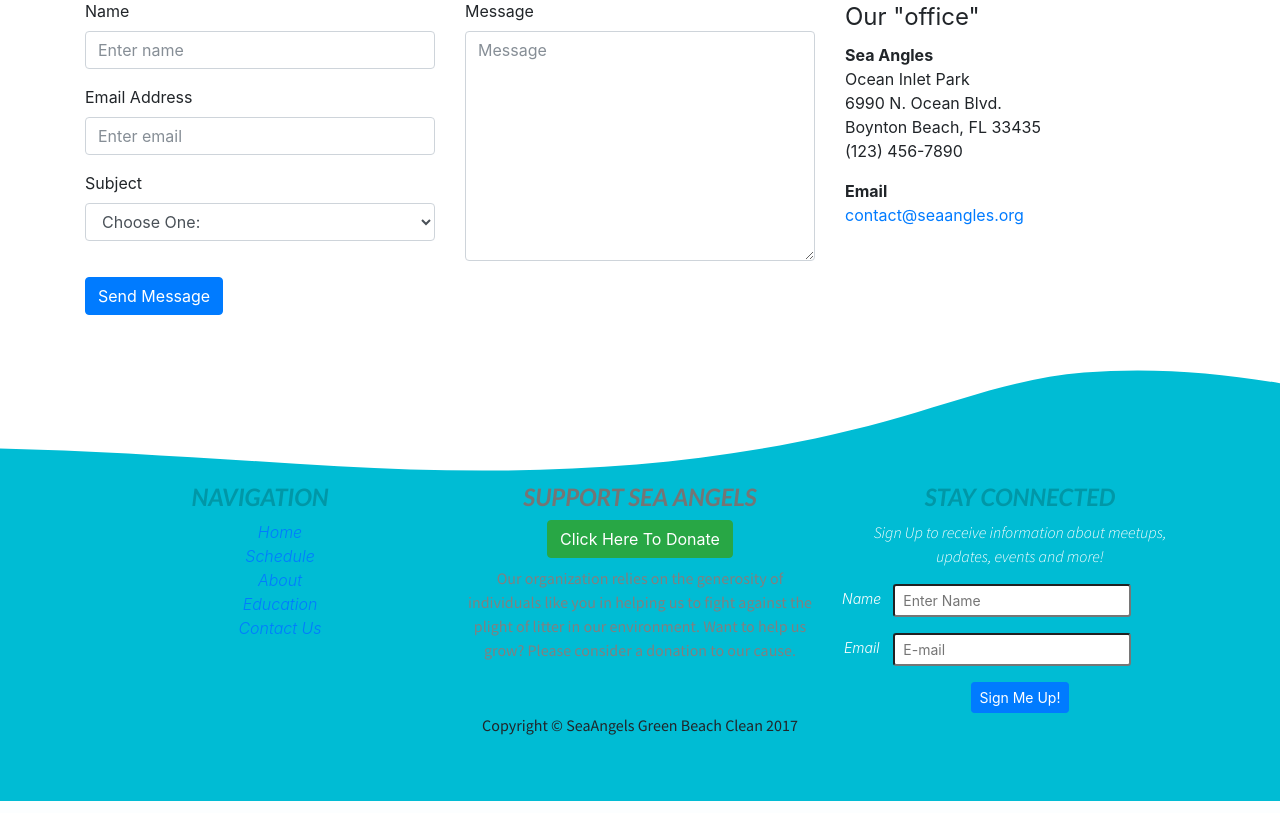
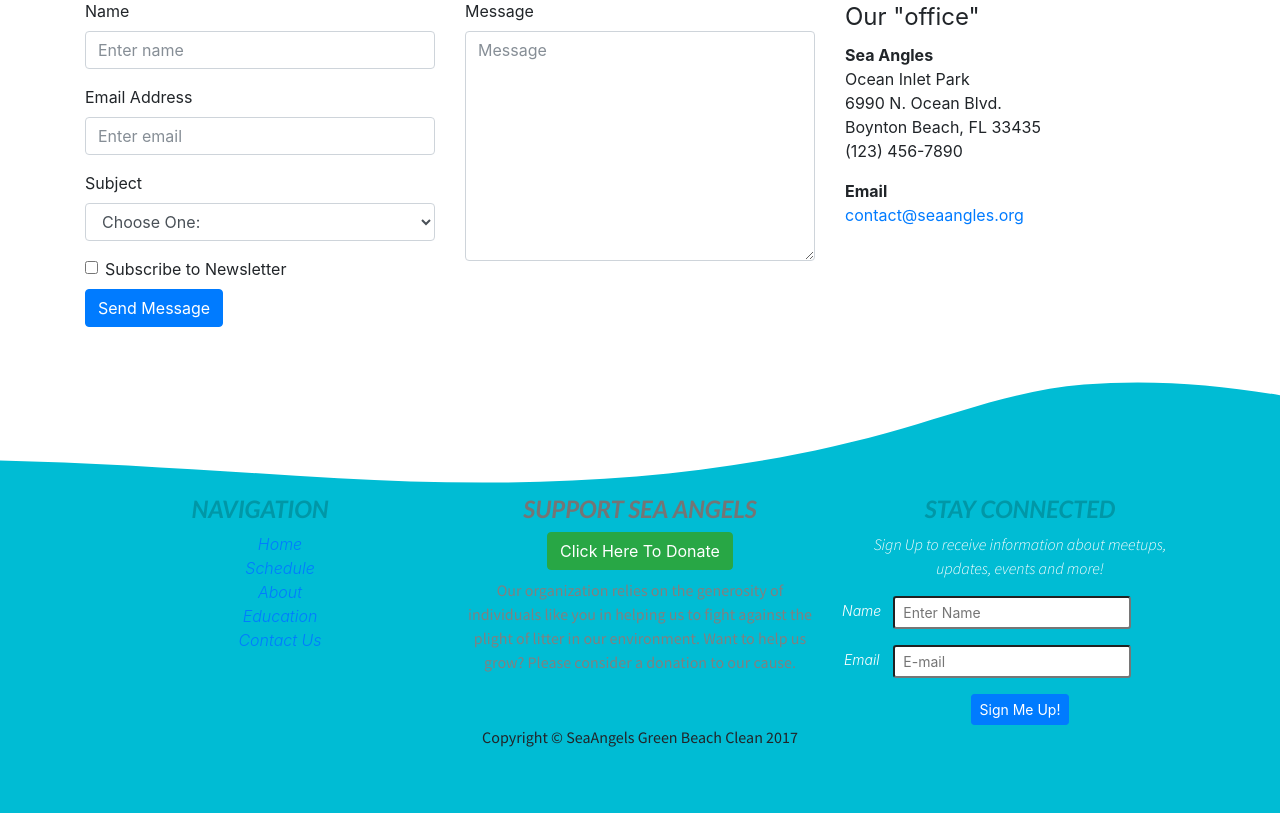
Before and after one commit to stevenpelletier90/prototype3, a PHP site: page /contact.php in a window 1280 px wide. Shown: the part 148-961 px from the top of the page. Run offline with PHP 8.4, Linux system fonts and the light colour scheme.

Commit message:
contact checkbox

```diff
--- a/contact.php
+++ b/contact.php
@@ -44,6 +44,12 @@ function customPageHeader(){?>
                                 <option value="product">Complaints</option>
                             </select>
                             </div>
+                            <div class="form-check">
+    <label class="form-check-label">
+      <input type="checkbox" class="form-check-input">
+      Subscribe to Newsletter
+    </label>
+  </div>
                         </div>
                         <div class="col-md-6">
                             <div class="form-group">
```
